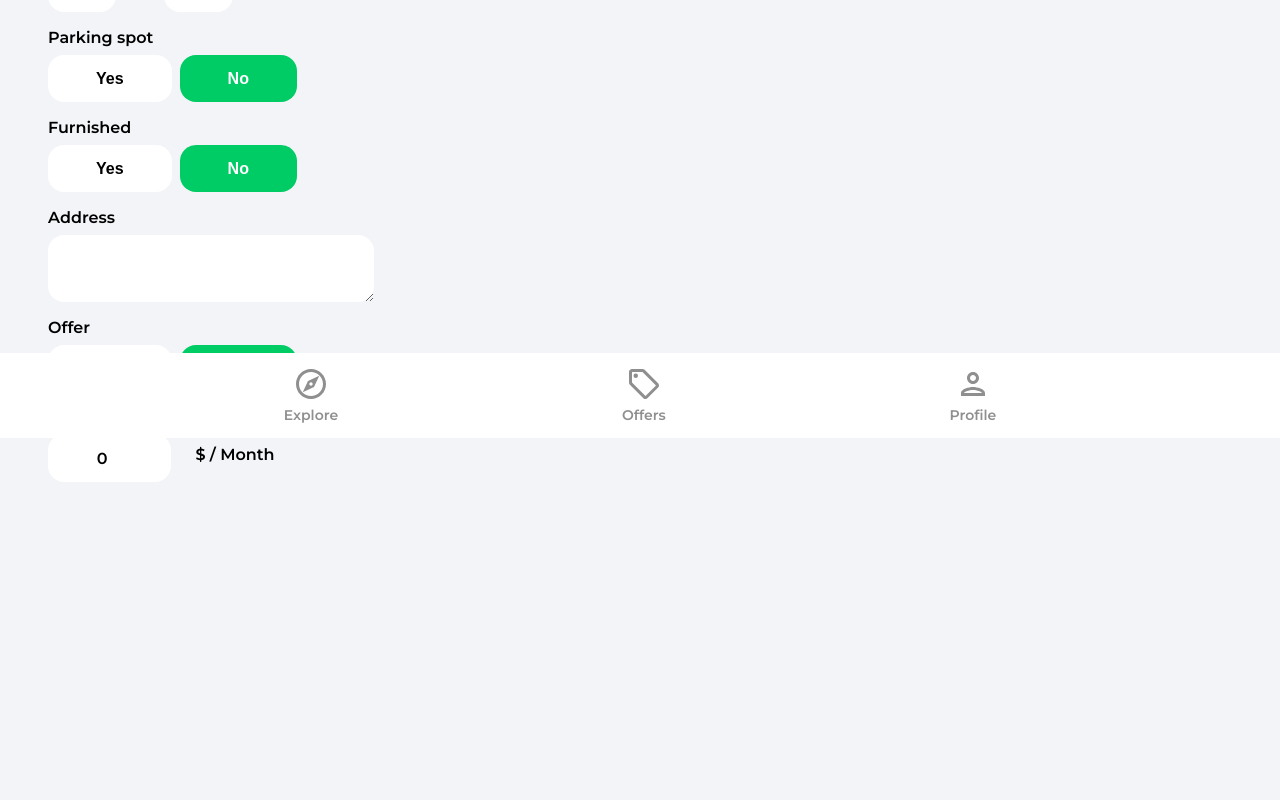
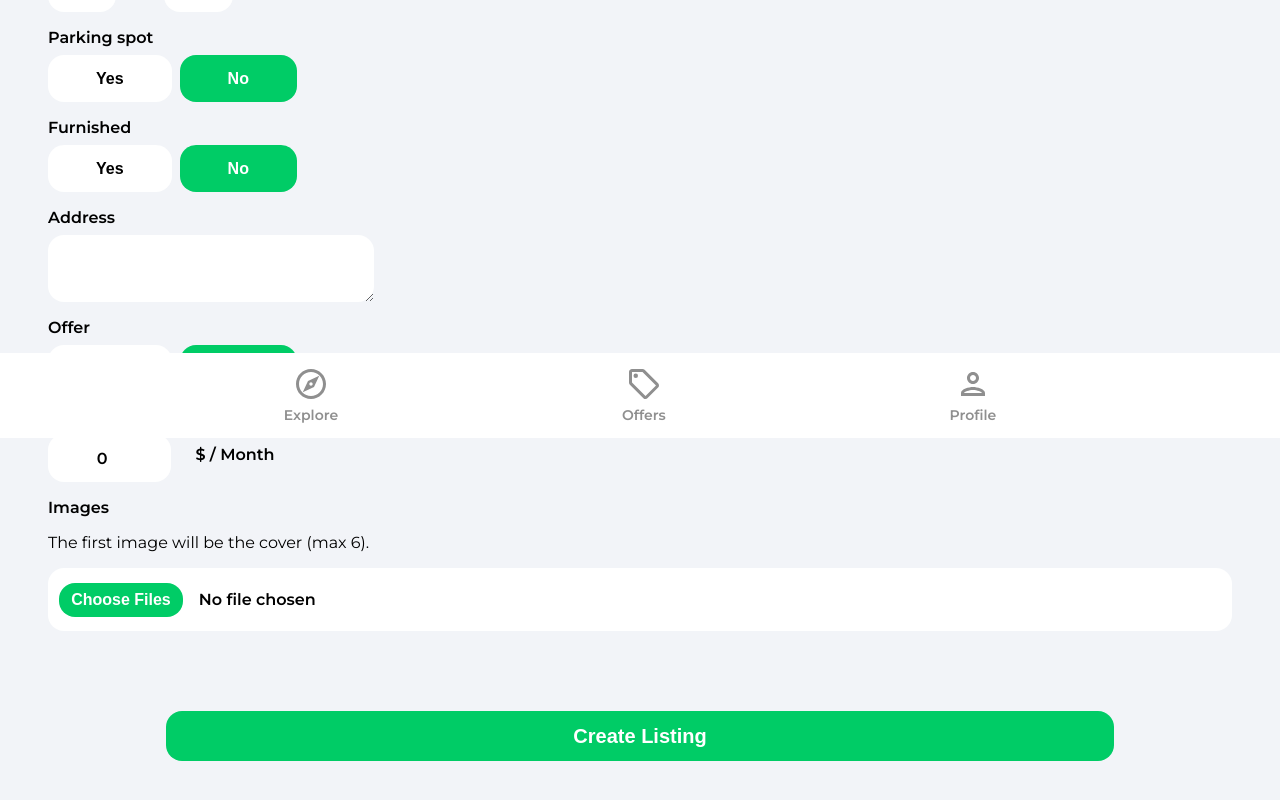
Before and after one commit to nameelza/house-marketplace, a React (Create React App) app: page /create-listing in a window 1280 px wide. Shown: the part 362-1162 px from the top of the page. Before the commit the page ends 1004 px from the top, so only its background shows below. Built offline with nearby package versions, Linux system fonts and the light colour scheme; no server answers; sample sign-in values are in the browser's storage.

Commit message:
Update CreateListing.jsx

```diff
--- a/src/components/CreateListing.jsx
+++ b/src/components/CreateListing.jsx
@@ -246,6 +246,22 @@ function CreateListing() {
               />
             </>
           )}
+
+          <label className="formLabel">Images</label>
+          <p>The first image will be the cover (max 6).</p>
+          <input
+            className="formInputFile"
+            type="file"
+            id="images"
+            onChange={onMutate}
+            max="6"
+            accept=".jpg,.png,.jpeg"
+            multiple
+            required
+          />
+          <button className="primaryButton createListingButton" type="submit">
+            Create Listing
+          </button>
         </form>
       </main>
     </div>
```
